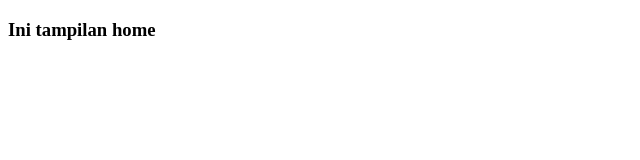
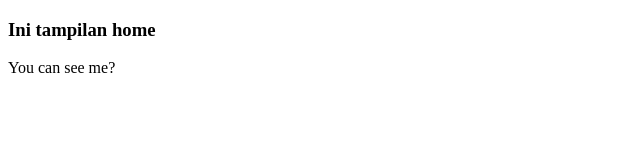
Before and after one commit to arviansetya/git-test, a plain HTML site: page index.html in a window 1280 px wide. Shown: the whole page, without its empty margins (0-640 px from the left). Drawn offline with Linux system fonts and the light colour scheme.

Commit message:
menambah paragraf

```diff
--- a/index.html
+++ b/index.html
@@ -8,6 +8,6 @@
 </head>
 <body>
     <h3>Ini tampilan home</h3>
-
+    <p>You can see me?</p>
 </body>
 </html>
```
